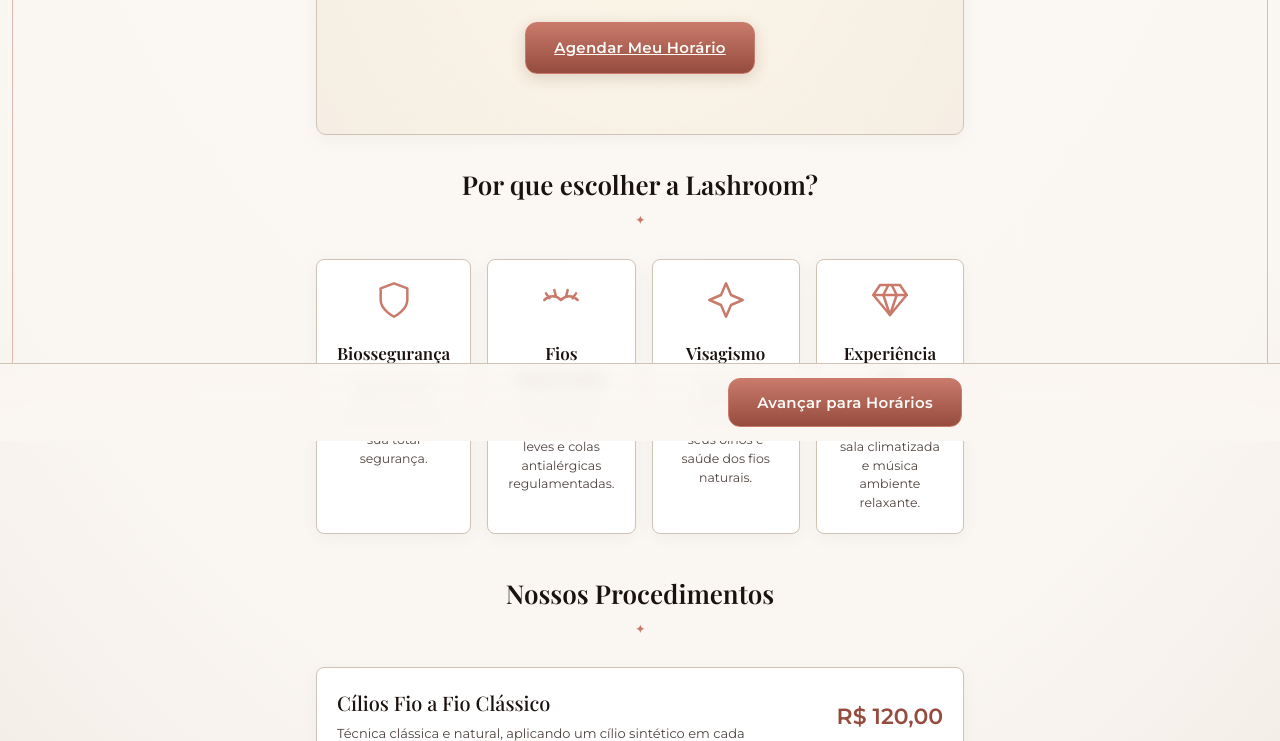
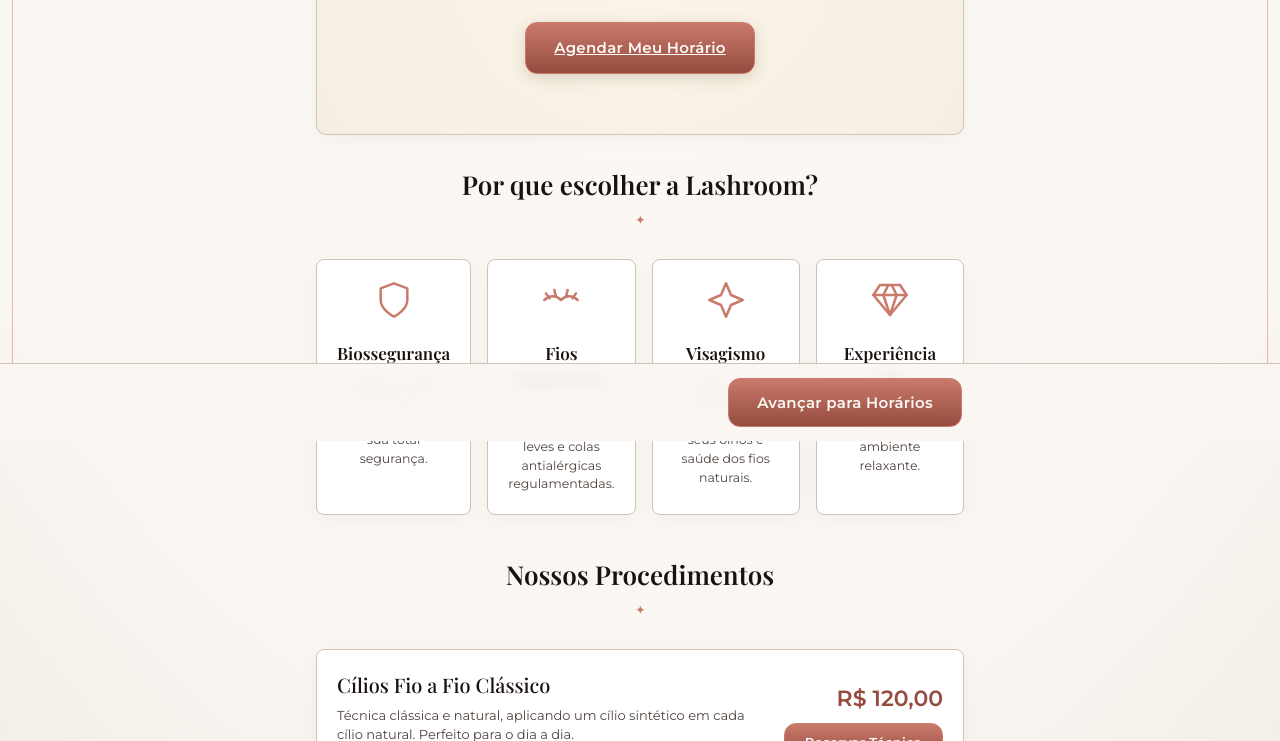
Before and after one commit to Lauramazzi/lash-agendamento-anamnese, a plain HTML site: page index.html in a window 1280 px wide. Shown: the part 359-1100 px from the top of the page. Drawn offline with nearby package versions, Linux system fonts and the light colour scheme; no server answers; a web font is replaced by a local one.

Commit message:
Update: Remove anatomical massage table from VIP benefits

```diff
--- a/index.html
+++ b/index.html
@@ -67,7 +67,7 @@
             <path d="M2 9h20"/>
           </svg>
           <h3>Experiência VIP</h3>
-          <p>Maca anatômica massageadora, sala climatizada e música ambiente relaxante.</p>
+          <p>Sala climatizada e música ambiente relaxante.</p>
         </div>
       </div>
     </section>
```
